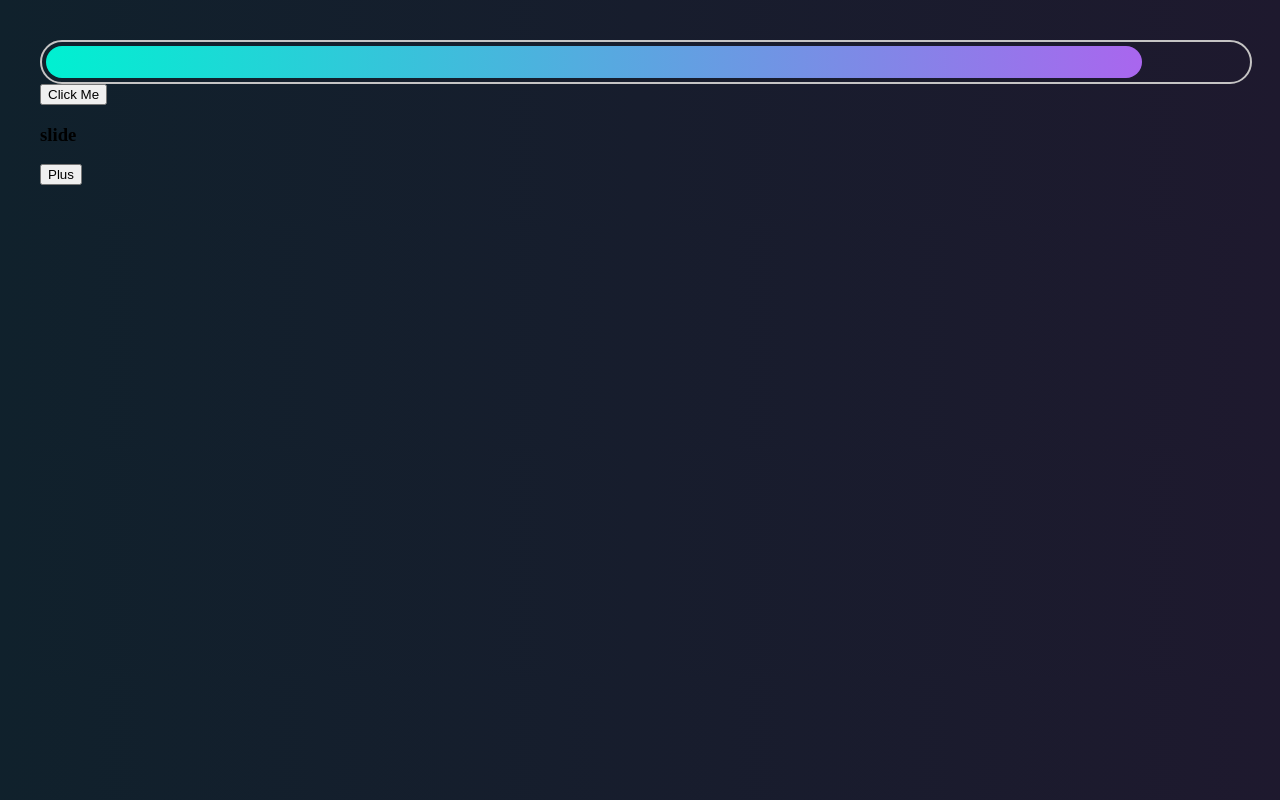
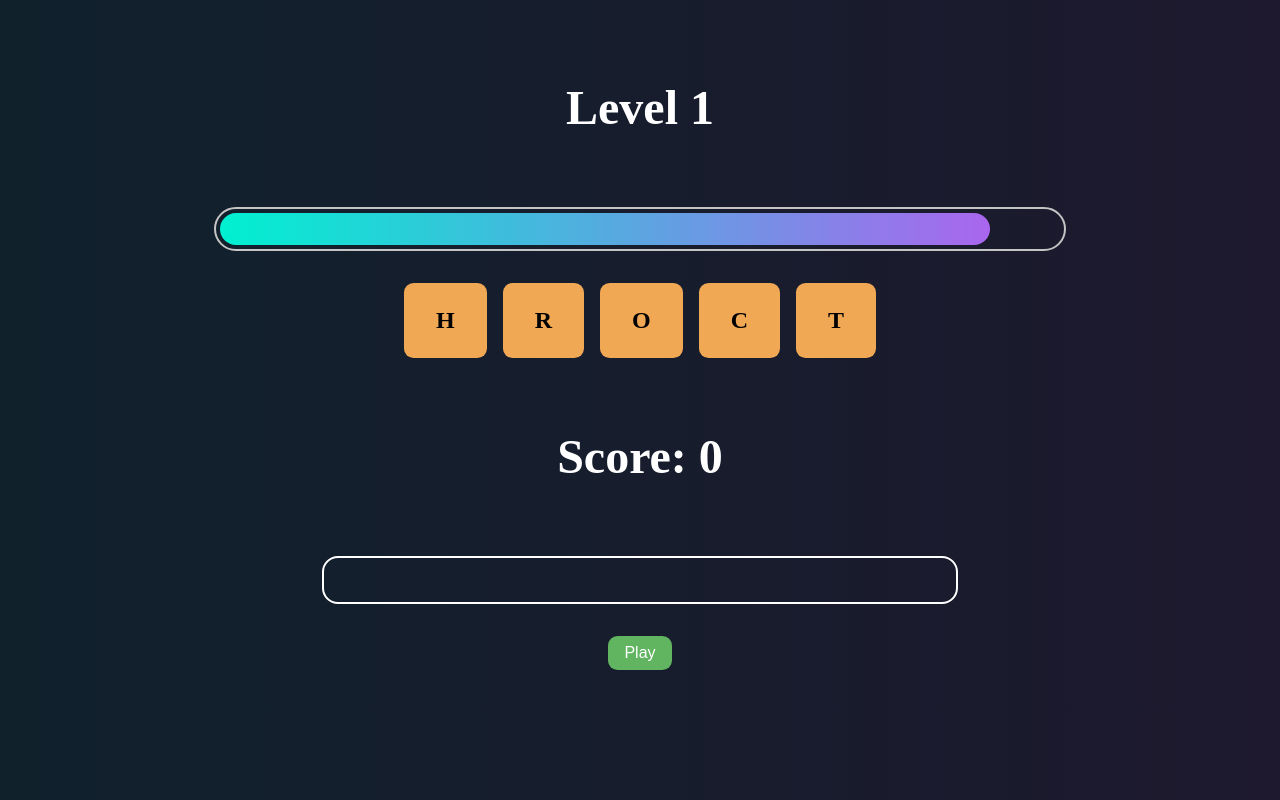
Before and after one commit to asaphoncho/Unscramble, a React (Vite) app: page / in a window 1280 px wide. Built offline with nearby package versions, Linux system fonts and the light colour scheme.

Commit message:
Unscramble attempt

```diff
--- a/src/App.css
+++ b/src/App.css
@@ -1,5 +1,4 @@
 #root {
-  max-width: 1280px;
   margin: 0 auto;
   padding: 2rem;
 }
--- a/src/App.jsx
+++ b/src/App.jsx
@@ -3,30 +3,167 @@ import reactLogo from './assets/react.svg'
 import viteLogo from '/vite.svg'
 import './App.css'
 import Timer from './Timer.jsx'
-import { TimerProvider } from './TimerContext.jsx'
+import Button from './Button.jsx'
 
 function App() {
-  const words1 = ["apple", "prose", "plank", "river", "heart", "stick", "paint", "joint", "proud", "bread", "carry", "slant", "slide", "snake", "break", "wreck"]
-  var randomIndex = Math.floor(Math.random(words1)*(words1.length))
-  var randomWord1 = words1[randomIndex]
+    // Level 1 - 5 words
+    const words1 = [
+      "apple", "table", "chair", "house", "plant", "grape", "river", "stone", "cloud", "grass",
+      "water", "lemon", "bread", "light", "glass", "shoes", "clock", "store", "sweet", "grill",
+      "beach", "fruit", "train", "truck", "flame", "block", "brain", "whale", "crown", "flock",
+      "flour", "sheep", "shelf", "storm", "sword", "trunk", "whisk", "wheat", "grape", "grove",
+      "peach", "blade", "brush", "toast", "scent", "scarf", "pearl", "screw", "slope", "steak",
+      "sugar", "cream", "crane", "stone", "sweat", "brave", "cabin", "sauce", "zebra", "glove",
+      "stove", "paint", "plate", "grind", "crown", "sheer", "shark", "slide", "snake", "swing",
+      "leash", "glare", "broom", "flame", "flask", "beard", "board", "dough", "dwarf", "swirl",
+      "torch", "sting", "thorn", "train", "wrist", "vivid", "gravy", "bliss", "blush", "fries",
+      "grain", "glide", "grove", "swamp", "badge", "brick", "clamp", "creek", "grasp", "maple"
+    ]
+    // Level 6-10 words
+    const words2 = [
+      "pumpkin", "blanket", "picture", "dolphin", "guitar", "cabinet", "mountain", "airport", "cactus", "bedroom",
+      "cooking", "glacier", "journey", "ceiling", "faraway", "lantern", "orchard", "painter", "rainbow", "sandbox",
+      "teacher", "tornado", "village", "whisper", "cottage", "sweater", "kitchen", "library", "bicycle", "gallery",
+      "machine", "pancake", "pillow", "sunrise", "wedding", "balloon", "chicken", "dancing", "economy", "fishing",
+      "giraffe", "harvest", "holiday", "justice", "luggage", "mystery", "outside", "pathway", "postman", "reptile",
+      "skating", "sunbeam", "visitor", "backpack", "ballpark", "chamber", "cookies", "daytime", "diamond", "eyelash",
+      "feather", "freedom", "giggles", "hotdogs", "ketchup", "laughter", "mailbox", "necktie", "notepad", "shampoo",
+      "snowman", "teacher", "tornado", "journey", "lantern", "orchard", "sandbox", "ballpark", "whistle", "cabinet",
+      "monarch", "cyclone", "vintage", "forever", "network", "pebble", "context", "muffins", "circuit", "gobbler",
+      "chalice", "festival", "glimpse", "seventh", "gravity", "reptile", "notepad", "balloon", "fishing", "village"
+    ]
 
-  return (
-    <>
-       <section>
-          <TimerProvider>
-            <Timer/>
-          </TimerProvider>
+    const [randomWord1, setRandomWord] = useState("")
+    const [timer, setTimer] = useState(60);
+    const [count, setCount] = useState(0)
+    const [inputValue, setInputValue] = useState("")
+    const [scrambledWord, setScrambledWord] = useState("")
+    const [scrambledWordArray, setScrambledWordArray] = useState([])
+    const [correctWords, setCorrectWords] = useState([])
 
-          <div>
-              <h3>{randomWord1}</h3>
+    function scrambleWord(word) {
+      //Splitting and scrambling the word letters
+      let wordArray = word.split('');
+      for (let i = wordArray.length - 1; i > 0; i--) {
+        const j = Math.floor(Math.random() * (i + 1));
+        [wordArray[i], wordArray[j]] = [wordArray[j], wordArray[i]];
+      }
+      setScrambledWordArray(wordArray)
+      //Converting the array back to a string
+      return wordArray.join('');
+    }
+    //Input value change
+    function handleInputChange(event){
+      setInputValue(event.target.value)
+    }
+    //Rerendering scrambled word each time the value changes
+    useEffect(()=>{
+      if(count < 5){
+      var randomIndex = Math.floor(Math.random(words1)*(words1.length))
+      var randomword = words1[randomIndex]
+      setRandomWord(randomword)
+      var scrambledWord = scrambleWord(randomword)
+      setScrambledWord(scrambledWord)
+     }
+     else if(count >= 5 && count < 10){
+      var randomIndex = Math.floor(Math.random(words2)*(words2.length))
+      var randomword2 = words2[randomIndex]
+      setRandomWord(randomword2)
+      var scrambledWord = scrambleWord(randomword2)
+      setScrambledWord(scrambledWord)
+     }
+
+    }, [count])
+    //UseEffect for the timer countdown
+    useEffect(() => {
+      const interval = setInterval(() => {
+      setTimer(t => {
+          if (t == 0) {
+          clearInterval(interval);
+          return 0;
+          }
+          return t - 1;
+
+      });
+      }, 1000);
+      return () => clearInterval(interval)
+    }, [timer]);
+
+    function randomize(){
+      var randomIndex = Math.floor(Math.random(words1)*(words1.length))
+      setRandomWord(words1[randomIndex])
+    }
+
+    //This function checks the validity of the answer and adds more time if correct
+    function check(){
+      var guess = document.getElementById("guess-input").value.toLowerCase()
+      if(guess == randomWord1 && count < 5){
+        setCorrectWords(c => [...c, guess])
+        var randomIndex = Math.floor(Math.random(words1)*(words1.length))
+        setCount(c => c + 1)
+        setTimer(t => {
+          if(t > 55){
+            return t + (60 - t)
+          }
+          else{
+            return t + 5
+          }
+        })
+        setRandomWord(words1[randomIndex])
+        setInputValue("")
+        document.getElementById("guess-input").focus()
+      }
+      else if(guess == randomWord1 && count >= 5 && count <= 10){
+        setCorrectWords(c => [...c, guess])
+        var randomIndex = Math.floor(Math.random(words2)*(words2.length))
+        setCount(c => c + 1)
+        setTimer(t => {
+          if(t > 50){
+            return t + (60 - t)
+          }
+          else{
+            return t + 10
+          }
+        })
+        setRandomWord(words2[randomIndex])
+        setInputValue("")
+        document.getElementById("guess-input").focus()
+      }
+
+    }
+  if(timer > 0){
+    return (
+      <>
+         <section className='game-area'>
+          <div className='game-area-container'>
+            <h1 className='level-text'>Level {count + 1}</h1>
+            <Timer timer={timer}/>
+              <div className='letters-container'>{scrambledWordArray.map(letter => (<div className='word-letters'>{letter.toUpperCase()}</div>))}</div>
+              <h1 className='score'>Score: {count * 100}</h1>
+              <input type="text" id='guess-input' value={inputValue} onChange={handleInputChange} />
+              <Button handleAddTime={check}>Play</Button>
           </div>
-          <button onClick={()=>{
-            setTimer(t => timer + 5)
-            console.log(randomWord1)
-          }}>Plus</button>
-       </section>
-    </>
-  )
+         </section>
+      </>
+    )
+  }
+  else{
+    return(
+      <>
+      <section className='game-area'>
+          <div className='result-area-container'>
+              <span className='performance-message'>{count > 5 ? 'Great attempt!': 'Better luck next time!'}</span>
+              <span className='correct-answer-text'>The correct answer was <span className='highlight-color'>{randomWord1.toUpperCase()}</span></span>
+              <span className='words-list-heading-text'>Here is a list of words you unscrambled:</span>
+              <div className='letters-container2'>{correctWords.map(cw => (<span className='word-letters'>{cw}</span>))}</div>
+              <Button>Play again</Button>
+          </div>
+      </section>
+
+
+      </>
+    )
+  }
 }
 
 export default App
--- a/src/Button.jsx
+++ b/src/Button.jsx
@@ -1,9 +1,14 @@
 import React, {useContext} from 'react'
-function Button(props){
+function Button({handleAddTime, children}){
+
+function clicked(){
+    handleAddTime()
+}
+
 
 return(
     <>
-        <button onClick={()=> timer => timer + 10}>Click Me</button>
+        <button onClick={clicked} className='play-button'>{children}</button>
     </>
 )
 }
--- a/src/Timer.jsx
+++ b/src/Timer.jsx
@@ -1,33 +1,14 @@
-import React, { useState, useEffect, createContext} from "react";
-import Button from "./Button.jsx";
+import React, { useState, useEffect} from "react";
 
-export  const timerContext = createContext()
-
-function Timer() {
-  const [timer, setTimer] = useState(60);
+function Timer({timer}) {
 
   const timerStyle = {
     width: `${(timer/60) * 100}%`,
     height: "2rem",
     backgroundImage: "linear-gradient(to right, #00f0d1, #a966ee)",
     borderRadius: '1.5rem',
-    transition: 'ease-in-out 2.5s'
-
   };
 
-  useEffect(() => {
-    const interval = setInterval(() => {
-      setTimer(t => {
-        if (t == 0) {
-          clearInterval(interval);
-          return 0;
-        }
-        return t - 1;
-      });
-
-    }, 1000);
-    return () => clearInterval(interval)
-  }, [{ timer }]);
 
 
   return (
@@ -35,9 +16,6 @@ function Timer() {
       <div className="timer-div">
         <div className="timer" style={timerStyle}></div>
       </div>
-      <timerContext.Provider value={timer}>
-                <Button timer = {timer}/>
-            </timerContext.Provider>
     </>
   );
 }
--- a/src/TimerContext.jsx
+++ /dev/null
@@ -1,25 +0,0 @@
-import React, {createContext, useState, useEffect} from 'react'
-
-export const TimerContext = createContext()
-
-export const TimerProvider = ({children}) =>{
-    const [timer, setTimer] = useState(60)
-    const reduceTimer = () => {
-        const interval = setInterval(() => {
-            setTimer(t => {
-              if (t == 0) {
-                clearInterval(interval);
-                return 0;
-              }
-              return t - 1;
-            });
-
-          }, 1000);
-          return () => clearInterval(interval)
-    }
-
-    return(
-        <TimerContext.Provider value={{timer, reduceTimer}}>{children}</TimerContext.Provider>
-    )
-
-}
--- a/src/index.css
+++ b/src/index.css
@@ -2,9 +2,107 @@ body{
   background-image: linear-gradient(to right, #10212c, #1e192e);
 }
 .timer-div{
-  width: 100%;
+  width: 70%;
   height: auto;
   border: 2px solid rgb(197, 196, 196);
   border-radius: 1.5rem;
   padding: 0.25rem;
 }
+.word-letters{
+  width: fit-content;
+  height: auto;
+  padding: 1.5rem 2rem 1.5rem 2rem;
+  color: black;
+  font-size: 1.5rem;
+  background-color: rgb(241, 168, 85);
+  border-radius: 0.6rem;
+  font-weight: bold;
+}
+
+.letters-container{
+  width: 100%;
+  height: auto;
+  display: flex;
+  flex-direction: row;
+  justify-content: center;
+  align-items: start;
+  column-gap: 1rem;
+}
+.letters-container2{
+  width: 40%;
+  height: auto;
+  display: flex;
+  flex-wrap: wrap;
+  justify-content: center;
+  align-items: start;
+  column-gap: 1rem;
+  row-gap: 1rem;
+}
+.game-area{
+  width: 100%;
+}
+.game-area-container{
+  width: 100%;
+  display: flex;
+  flex-direction: column;
+  justify-content: start;
+  align-items: center;
+  row-gap: 2rem;
+}
+.score{
+  color: white;
+  font-size: 3rem;
+}
+.play-button{
+  width: fit-content;
+  height: auto;
+  padding: 0.5rem 1rem 0.5rem 1rem;
+  background-color: rgb(97, 181, 97);
+  color: white;
+  font-size: 1rem;
+  border-radius: 0.6rem;
+  border: none;
+  cursor: pointer;
+}
+#guess-input{
+  width: 50%;
+  height: auto;
+  background-color: rgba(255, 255, 255, 0);
+  text-align: center;
+  border-radius: 1rem;
+  border: 2px white solid;
+  padding: 0.5rem 1rem 0.5rem 1rem;
+  color: white;
+  font-size: 1.5rem;
+}
+.level-text{
+  color: white;
+  font-size: 3rem;
+}
+.words-list-heading-text{
+  color: white;
+  font-size: 1.5rem;
+  font-weight: bold
+}
+.result-area-container{
+  width: 100%;
+  display: flex;
+  flex-direction: column;
+  justify-content: start;
+  align-items: center;
+  row-gap: 1.5rem;
+}
+.performance-message{
+  color: white;
+  font-size: 2.5rem;
+  font-weight: bolder;
+}
+.correct-answer-text{
+  color: rgb(184, 240, 101);
+  font-size: 1.5rem;
+  font-weight: bold
+}
+.highlight-color{
+  color: rgb(241, 168, 85);
+  font-weight: bolder;
+}
```
